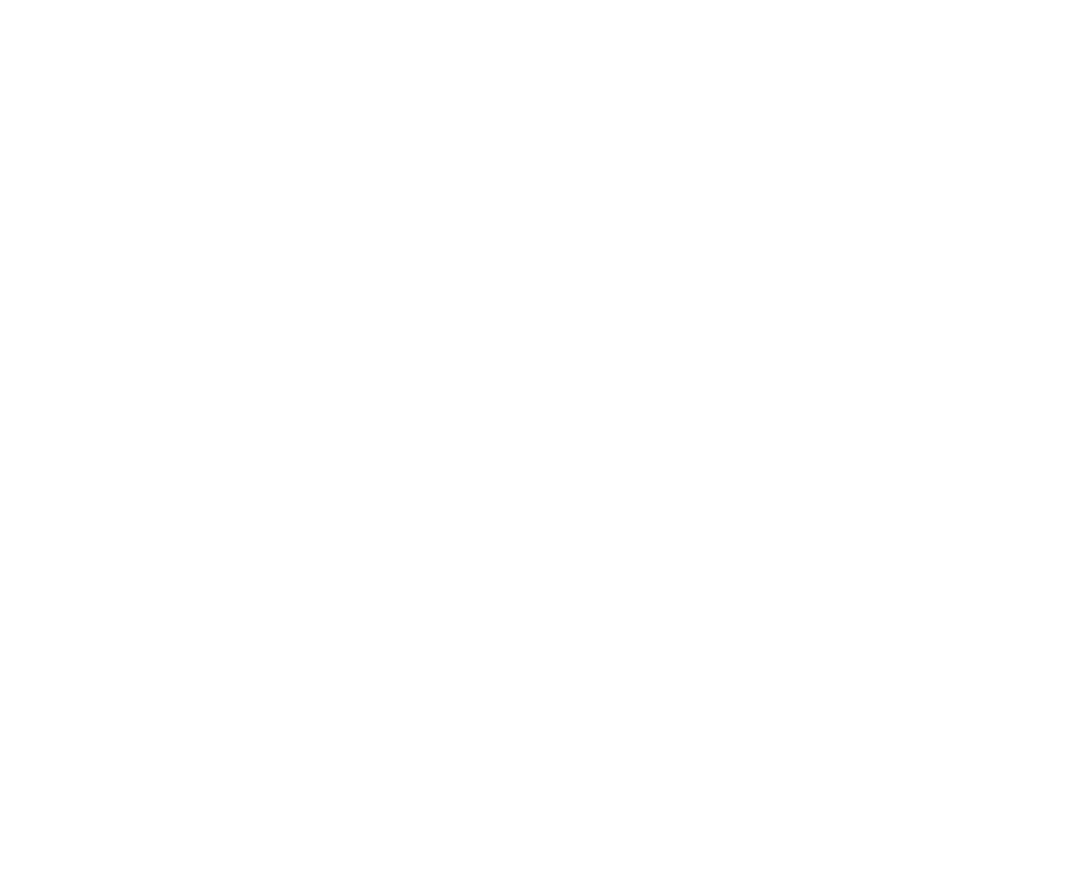
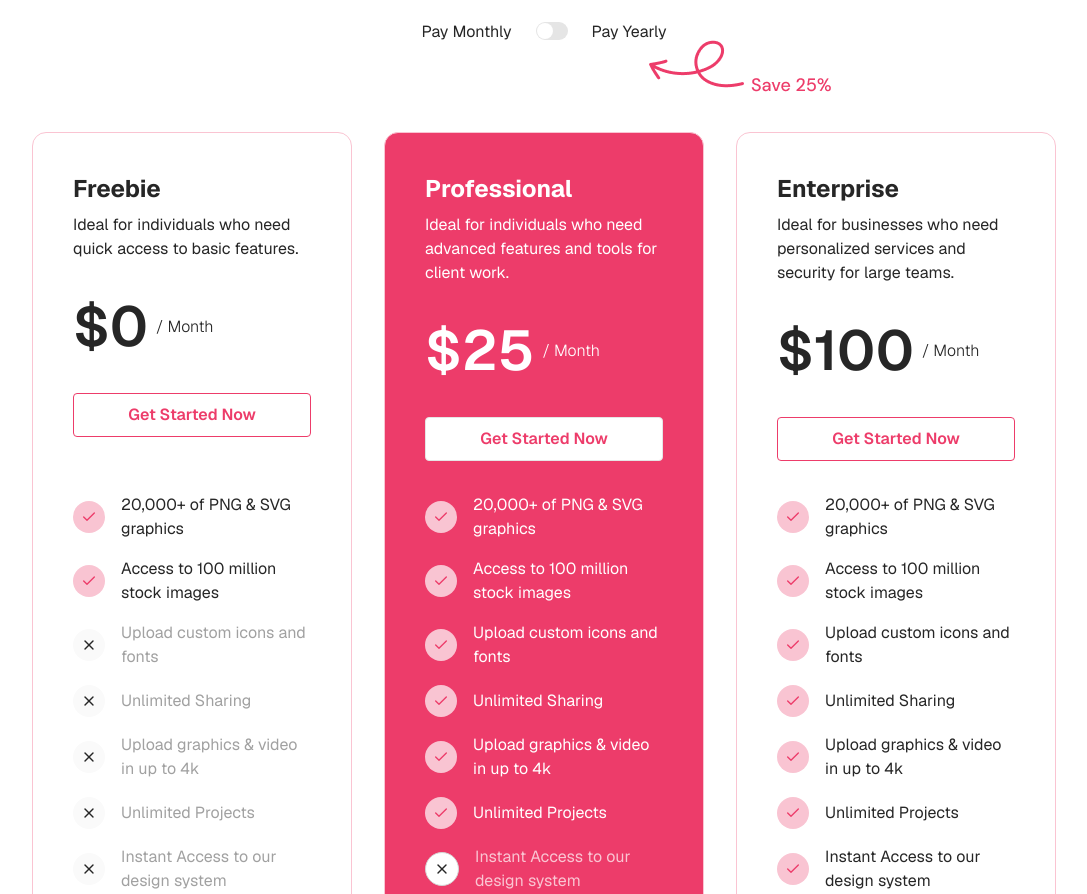
Before and after one commit to joy-sarkar-swe/airbnb-assistant-nextjs, a Next.js app: page / in a window 1280 px wide. Shown: the part 2540-3434 px from the top of the page, without its empty margins (96-1183 px from the left). Before the commit the page ends 2367 px from the top, so only its background shows below. Built offline with nearby package versions, Linux system fonts and the light colour scheme.

Commit message:
feat: pricing  part done

```diff
--- a/app/globals.css
+++ b/app/globals.css
@@ -10,6 +10,7 @@
   --font-sans: var(--font-sans);
   --font-dm-sans: var(--font-dm-sans);
   --font-mono: var(--font-geist-mono);
+  --font-monorepo: var(--font-monorepo);
   --font-heading: var(--font-sans);
   --color-sidebar-ring: var(--sidebar-ring);
   --color-sidebar-border: var(--sidebar-border);
--- a/app/layout.tsx
+++ b/app/layout.tsx
@@ -19,6 +19,12 @@
   subsets: ["latin"],
 });
 
+//font monorepo
+const monorepo = Geist({
+  variable: "--font-monorepo",
+  subsets: ["latin"],
+});
+
 export const metadata: Metadata = {
   title: "Create Next App",
   description: "Generated by create next app",
@@ -32,7 +38,7 @@
   return (
     <html
       lang='en'
-      className={`${geistSans.variable} ${geistMono.variable} ${dmSans.variable} h-full antialiased`}>
+      className={`${geistSans.variable} ${geistMono.variable} ${dmSans.variable} ${monorepo.variable}h-full antialiased`}>
       <body className='min-h-full flex flex-col'>
         <Navbar />
         {children}
--- a/app/page.tsx
+++ b/app/page.tsx
@@ -1,5 +1,6 @@
 import HeroSection from "@/components/hero";
 import OurService from "@/components/our-service";
+import Pricing from "@/components/pricing";
 import TrustedIndustries from "@/components/trusted-industries";
 
 export default function Home() {
@@ -8,6 +9,7 @@
       <HeroSection />
       <TrustedIndustries />
       <OurService />
+      <Pricing />
     </>
   );
 }
--- a/components/our-service.tsx
+++ b/components/our-service.tsx
@@ -61,7 +61,7 @@
 
 export default function OurService() {
   return (
-    <section className='w-full px-4 sm:px-6 md:px-12 lg:px-25  py-12 md:py-16 bg-[#F7F6F6]'>
+    <section className='w-full px-4 sm:px-6 md:px-12 lg:px-25  py-12 md:py-16'>
       <div className='text-center mb-6 md:mb-8'>
         <h2 className='font-bold text-2xl md:text-3xl lg:text-4xl tracking-normal leading-snug'>
           <span className='text-black'>Our </span>
--- /dev/null
+++ b/components/pricing.tsx
@@ -0,0 +1,202 @@
+import { Check, X } from "lucide-react";
+import Image from "next/image";
+import { Switch } from "./ui/switch";
+
+const pricingPlans = [
+  {
+    title: "Freebie",
+    description:
+      "Ideal for individuals who need quick access to basic features.",
+    price: 0,
+    features: [
+      { text: "20,000+ of PNG & SVG graphics", type: "tick" },
+      { text: "Access to 100 million stock images", type: "tick" },
+      { text: "Upload custom icons and fonts", type: "cross" },
+      { text: "Unlimited Sharing", type: "cross" },
+      { text: "Upload graphics & video in up to 4k", type: "cross" },
+      { text: "Unlimited Projects", type: "cross" },
+      { text: "Instant Access to our design system", type: "cross" },
+      { text: "Create teams to collaborate on designs", type: "cross" },
+    ],
+    buttonColor: "border-[#ed3c6a] text-[#ed3c6a]",
+    bgColor: "",
+    textColor: "text-neutral-800",
+  },
+  {
+    title: "Professional",
+    description:
+      "Ideal for individuals who need advanced features and tools for client work.",
+    price: 25,
+    features: [
+      { text: "20,000+ of PNG & SVG graphics", type: "tick" },
+      { text: "Access to 100 million stock images", type: "tick" },
+      { text: "Upload custom icons and fonts", type: "tick" },
+      { text: "Unlimited Sharing", type: "tick" },
+      { text: "Upload graphics & video in up to 4k", type: "tick" },
+      { text: "Unlimited Projects", type: "tick" },
+      { text: "Instant Access to our design system", type: "cross" },
+      { text: "Create teams to collaborate on designs", type: "cross" },
+    ],
+    buttonColor: "bg-white text-[#ed3c6a]", // button background white, text color card bg
+    bgColor: "bg-[#ed3c6a]", // card bg
+    textColor: "text-white", // all text white
+  },
+  {
+    title: "Enterprise",
+    description:
+      "Ideal for businesses who need personalized services and security for large teams.",
+    price: 100,
+    features: [
+      { text: "20,000+ of PNG & SVG graphics", type: "tick" },
+      { text: "Access to 100 million stock images", type: "tick" },
+      { text: "Upload custom icons and fonts", type: "tick" },
+      { text: "Unlimited Sharing", type: "tick" },
+      { text: "Upload graphics & video in up to 4k", type: "tick" },
+      { text: "Unlimited Projects", type: "tick" },
+      { text: "Instant Access to our design system", type: "tick" },
+      { text: "Create teams to collaborate on designs", type: "tick" },
+    ],
+    buttonColor: "border-[#ed3c6a] text-[#ed3c6a]",
+    bgColor: "",
+    textColor: "text-neutral-800",
+  },
+];
+
+const FeatureItem = ({
+  text,
+  type,
+  textColor,
+  planTitle,
+}: {
+  text: string;
+  type: "tick" | "cross";
+  textColor: string;
+  planTitle: string;
+}) => {
+  const isTick = type === "tick";
+
+  // Cross background for Freebie card is neutral-50
+  const crossBg =
+    planTitle === "Professional"
+      ? "bg-white border border-neutral-300"
+      : planTitle === "Freebie"
+        ? "bg-neutral-50"
+        : "bg-[#f9c4d2]";
+
+  const crossColor =
+    planTitle === "Professional" ? "text-neutral-800" : "text-neutral-800";
+
+  return (
+    <div className='flex items-center gap-4'>
+      <div
+        className={`inline-flex p-2 rounded-full ${
+          isTick ? "bg-[#f9c4d2]" : crossBg
+        }`}>
+        {isTick ? (
+          <Check className={`w-4 h-4 text-[#ED3C6A]`} />
+        ) : (
+          <X className={`w-4 h-4 ${crossColor}`} />
+        )}
+      </div>
+      <div
+        className={`flex-1 text-base ${
+          isTick
+            ? textColor
+            : planTitle === "Professional"
+              ? "text-white/70"
+              : "text-neutral-400"
+        }`}>
+        {text}
+      </div>
+    </div>
+  );
+};
+
+export default function Pricing() {
+  return (
+    <section className='relative w-full px-6 md:px-16 lg:px-32 py-16'>
+      {/* Header */}
+      <div className='flex flex-col items-center gap-4 relative self-stretch w-full flex-[0_0_auto]'>
+        <div className='relative max-w-[566px] mt-[-1.00px]  font-bold text-neutral-800 text-[40px] text-center tracking-[0] leading-[normal]'>
+          <span className='text-[#191d23]'>Airnbn Assistent</span>
+          <span className='text-[#ed3c6a]'> pricing</span>
+        </div>
+
+        <div className='relative w-fit  font-normal text-neutral-800 text-xl text-center tracking-[0] leading-[normal] mb-9.5'>
+          Choose a plan that&apos;s right for you
+        </div>
+      </div>
+
+      <div className='relative flex items-start justify-center gap-6 relative self-stretch w-full flex-[0_0_auto] sm:mb-22.5 mb-10'>
+        <div className='relative w-fit mt-[-1.00px]  font-normal text-neutral-800 text-base tracking-[0] leading-[normal]'>
+          Pay Monthly
+        </div>
+
+        <Switch />
+
+        <div className='inline-flex flex-col items-center justify-center gap-[3px] relative flex-[0_0_auto]'>
+          <div className='relative w-fit mt-[-1.00px]  font-normal text-neutral-800 text-base tracking-[0] leading-[normal] '>
+            Pay Yearly
+          </div>
+        </div>
+
+        <div className='absolute sm:block hidden sm:-top-10 sm:left-[60%] w-[187px] h-[87px]'>
+          <Image
+            className='absolute top-10 left-px'
+            alt='Arrow'
+            height={87}
+            width={185}
+            src='/pricing/Group 39875.png'
+          />
+        </div>
+      </div>
+
+      {/* Pricing Cards */}
+      <div className='flex flex-col lg:flex-row gap-8'>
+        {pricingPlans.map((plan, idx) => (
+          <div
+            key={idx}
+            className={`flex-1 flex flex-col justify-between rounded-xl p-6 md:p-10 border border-[#FAC4D2] ${plan.bgColor}`}>
+            <div>
+              <h3
+                className={`text-2xl font-bold mb-2 ${plan.textColor} font-monorepo`}>
+                {plan.title}
+              </h3>
+              <p className={`text-base mb-6 ${plan.textColor} font-monorepo`}>
+                {plan.description}
+              </p>
+
+              <div className='flex items-center gap-2 mb-6'>
+                <span
+                  className={`text-[56px] font-semibold ${plan.textColor} font-monorepo`}>
+                  ${plan.price}
+                </span>
+                <span className={`text-base font-light ${plan.textColor}`}>
+                  / Month
+                </span>
+              </div>
+
+              <button
+                className={`w-full h-11 rounded flex items-center justify-center font-semibold ${plan.buttonColor} border border-solid`}>
+                Get Started Now
+              </button>
+            </div>
+
+            {/* Features */}
+            <div className='mt-8 flex flex-col gap-4'>
+              {plan.features.map((feature, idx) => (
+                <FeatureItem
+                  key={idx}
+                  text={feature.text}
+                  type={feature.type as "tick" | "cross"}
+                  textColor={plan.textColor}
+                  planTitle={plan.title}
+                />
+              ))}
+            </div>
+          </div>
+        ))}
+      </div>
+    </section>
+  );
+}
--- /dev/null
+++ b/components/ui/switch.tsx
@@ -0,0 +1,33 @@
+"use client"
+
+import * as React from "react"
+import { Switch as SwitchPrimitive } from "radix-ui"
+
+import { cn } from "@/lib/utils"
+
+function Switch({
+  className,
+  size = "default",
+  ...props
+}: React.ComponentProps<typeof SwitchPrimitive.Root> & {
+  size?: "sm" | "default"
+}) {
+  return (
+    <SwitchPrimitive.Root
+      data-slot="switch"
+      data-size={size}
+      className={cn(
+        "peer group/switch relative inline-flex shrink-0 items-center rounded-full border border-transparent transition-all outline-none after:absolute after:-inset-x-3 after:-inset-y-2 focus-visible:border-ring focus-visible:ring-3 focus-visible:ring-ring/50 aria-invalid:border-destructive aria-invalid:ring-3 aria-invalid:ring-destructive/20 data-[size=default]:h-[18.4px] data-[size=default]:w-[32px] data-[size=sm]:h-[14px] data-[size=sm]:w-[24px] dark:aria-invalid:border-destructive/50 dark:aria-invalid:ring-destructive/40 data-checked:bg-primary data-unchecked:bg-input dark:data-unchecked:bg-input/80 data-disabled:cursor-not-allowed data-disabled:opacity-50",
+        className
+      )}
+      {...props}
+    >
+      <SwitchPrimitive.Thumb
+        data-slot="switch-thumb"
+        className="pointer-events-none block rounded-full bg-background ring-0 transition-transform group-data-[size=default]/switch:size-4 group-data-[size=sm]/switch:size-3 group-data-[size=default]/switch:data-checked:translate-x-[calc(100%-2px)] group-data-[size=sm]/switch:data-checked:translate-x-[calc(100%-2px)] dark:data-checked:bg-primary-foreground group-data-[size=default]/switch:data-unchecked:translate-x-0 group-data-[size=sm]/switch:data-unchecked:translate-x-0 dark:data-unchecked:bg-foreground"
+      />
+    </SwitchPrimitive.Root>
+  )
+}
+
+export { Switch }
```
Also changed, not shown: components/ui/Group 1.png (deleted), public/pricing/Group 39875.png (added).
